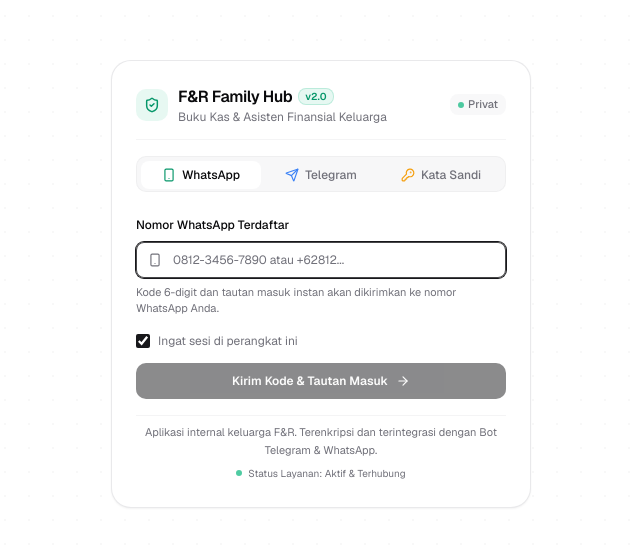
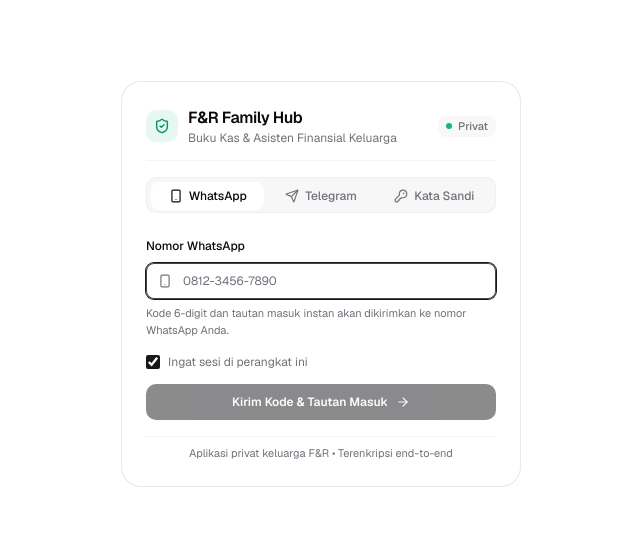
Before and after one commit to muhalfatih/fnr-family-assistant, a Next.js app: page /login in a window 1280 px wide. Shown: the part 116-662 px from the top of the page, without its empty margins (319-959 px from the left). Built offline with nearby package versions, Linux system fonts and the light colour scheme.

Commit message:
refactor(login): distill UI layout, tabs, and labels for minimalist clarity

```diff
--- a/src/app/login/page.tsx
+++ b/src/app/login/page.tsx
@@ -312,19 +312,9 @@
   }
 
   return (
-    <main className="min-h-screen w-full bg-background flex flex-col justify-center items-center p-4 sm:p-6 relative overflow-hidden select-none">
-      {/* Subtle flat geometric grid background */}
-      <div
-        className="absolute inset-0 opacity-[0.03] dark:opacity-[0.05] pointer-events-none"
-        style={{
-          backgroundImage:
-            "radial-gradient(currentColor 1px, transparent 1px)",
-          backgroundSize: "24px 24px",
-        }}
-      />
-
-      {/* Main Centered Card Container (Matching EditBudgetItemModal layout & typography) */}
-      <div className="sm:max-w-[420px] w-[95vw] rounded-2xl border border-border/80 bg-card p-5 sm:p-6 shadow-sm space-y-4 z-10 backdrop-blur-xs">
+    <main className="min-h-screen w-full bg-background flex flex-col justify-center items-center p-4 sm:p-6 relative select-none">
+      {/* Main Centered Card Container */}
+      <div className="sm:max-w-[400px] w-full rounded-2xl border border-border/80 bg-card p-5 sm:p-6 shadow-xs space-y-4 z-10">
         {/* Integrated Card Header */}
         <div className="space-y-1 pb-3.5 border-b border-border/40 text-left">
           <div className="flex items-center justify-between gap-2">
@@ -333,21 +323,16 @@
                 <ShieldCheck className="size-4" strokeWidth={2.2} aria-hidden="true" />
               </div>
               <div className="flex flex-col">
-                <div className="flex items-center gap-1.5">
-                  <h1 className="text-base font-semibold tracking-tight text-foreground">
-                    F&amp;R Family Hub
-                  </h1>
-                  <span className="text-[10px] font-semibold px-1.5 py-0.2 rounded-md bg-emerald-500/10 text-emerald-600 dark:text-emerald-400 border border-emerald-500/20">
-                    v2.0
-                  </span>
-                </div>
+                <h1 className="text-base font-semibold tracking-tight text-foreground">
+                  F&amp;R Family Hub
+                </h1>
                 <p className="text-xs text-muted-foreground">
                   Buku Kas &amp; Asisten Finansial Keluarga
                 </p>
               </div>
             </div>
-            <span className="inline-flex items-center gap-1 text-[11px] font-medium text-muted-foreground bg-muted/60 px-2 py-0.5 rounded-md shrink-0">
-              <span className="size-1.5 rounded-full bg-emerald-500 animate-pulse" />
+            <span className="inline-flex items-center gap-1.5 text-[11px] font-medium text-muted-foreground bg-muted/60 px-2 py-0.5 rounded-md shrink-0">
+              <span className="size-1.5 rounded-full bg-emerald-500" />
               <span>Privat</span>
             </span>
           </div>
@@ -368,21 +353,21 @@
                 value="whatsapp"
                 className="text-xs font-medium gap-1.5 h-7 rounded-md data-[state=active]:bg-background data-[state=active]:text-foreground data-[state=active]:shadow-xs transition-all cursor-pointer"
               >
-                <Smartphone className="size-3.5 text-emerald-600 dark:text-emerald-400" />
+                <Smartphone className="size-3.5" />
                 <span>WhatsApp</span>
               </TabsTrigger>
               <TabsTrigger
                 value="telegram"
                 className="text-xs font-medium gap-1.5 h-7 rounded-md data-[state=active]:bg-background data-[state=active]:text-foreground data-[state=active]:shadow-xs transition-all cursor-pointer"
               >
-                <Send className="size-3.5 text-blue-500" />
+                <Send className="size-3.5" />
                 <span>Telegram</span>
               </TabsTrigger>
               <TabsTrigger
                 value="password"
                 className="text-xs font-medium gap-1.5 h-7 rounded-md data-[state=active]:bg-background data-[state=active]:text-foreground data-[state=active]:shadow-xs transition-all cursor-pointer"
               >
-                <KeyRound className="size-3.5 text-amber-500" />
+                <KeyRound className="size-3.5" />
                 <span>Kata Sandi</span>
               </TabsTrigger>
             </TabsList>
@@ -395,7 +380,7 @@
             {method === "whatsapp" ? (
               <div className="space-y-1.5">
                 <Label htmlFor="whatsappInput" className="text-xs font-medium text-foreground">
-                  Nomor WhatsApp Terdaftar
+                  Nomor WhatsApp
                 </Label>
                 <div className="relative flex items-center">
                   <Smartphone className="absolute left-3 size-3.5 text-muted-foreground pointer-events-none" />
@@ -407,7 +392,7 @@
                       setPhone(e.target.value);
                       if (error) setError(null);
                     }}
-                    placeholder="0812-3456-7890 atau +62812..."
+                    placeholder="0812-3456-7890"
                     className="h-9 pl-9 text-xs bg-background/50 border-border/60 focus:border-primary/80"
                     disabled={isLoading}
                     autoFocus
@@ -433,7 +418,7 @@
                       setTelegramId(e.target.value);
                       if (error) setError(null);
                     }}
-                    placeholder="Contoh: 123456789 atau @fatih"
+                    placeholder="123456789 atau @username"
                     className="h-9 pl-9 text-xs bg-background/50 border-border/60 focus:border-primary/80"
                     disabled={isLoading}
                     autoFocus
@@ -625,7 +610,7 @@
             {/* Email Input */}
             <div className="space-y-1.5">
               <Label htmlFor="loginEmailInput" className="text-xs font-medium text-foreground">
-                Email Akun Keluarga
+                Email
               </Label>
               <div className="relative flex items-center">
                 <Mail className="absolute left-3 size-3.5 text-muted-foreground pointer-events-none" />
@@ -637,7 +622,7 @@
                     setEmail(e.target.value);
                     if (error) setError(null);
                   }}
-                  placeholder="contoh@keluarga.hub"
+                  placeholder="nama@keluarga.hub"
                   className="h-9 pl-9 text-xs bg-background/50 border-border/60 focus:border-primary/80"
                   disabled={isLoading}
                   autoComplete="email"
@@ -722,15 +707,11 @@
           </form>
         )}
 
-        {/* Footer Security Notice */}
-        <div className="text-center pt-2 space-y-1.5 border-t border-border/40">
-          <p className="text-[11px] text-muted-foreground leading-relaxed">
-            Aplikasi internal keluarga F&amp;R. Terenkripsi dan terintegrasi dengan Bot Telegram &amp; WhatsApp.
+        {/* Footer Reassurance */}
+        <div className="text-center pt-2 border-t border-border/40">
+          <p className="text-[11px] text-muted-foreground">
+            Aplikasi privat keluarga F&amp;R • Terenkripsi end-to-end
           </p>
-          <div className="inline-flex items-center gap-1.5 text-[10px] text-muted-foreground">
-            <span className="size-1.5 rounded-full bg-emerald-500 animate-pulse" />
-            <span>Status Layanan: Aktif &amp; Terhubung</span>
-          </div>
         </div>
       </div>
     </main>
@@ -742,8 +723,8 @@
     <Suspense
       fallback={
         <main className="min-h-screen w-full bg-background flex flex-col justify-center items-center p-4 sm:p-6 select-none">
-          <div className="sm:max-w-[420px] w-[95vw] rounded-2xl border border-border/80 bg-card p-6 shadow-sm flex flex-col items-center gap-3">
-            <div className="size-8 rounded-lg bg-emerald-500/10 text-emerald-600 dark:text-emerald-400 flex items-center justify-center shadow-xs ring-1 ring-emerald-500/20">
+          <div className="sm:max-w-[400px] w-full rounded-2xl border border-border/80 bg-card p-6 shadow-xs flex flex-col items-center gap-3">
+            <div className="size-8 rounded-lg bg-emerald-500/10 text-emerald-600 dark:text-emerald-400 flex items-center justify-center ring-1 ring-emerald-500/20">
               <ShieldCheck className="size-4" />
             </div>
             <div className="flex items-center gap-2 text-xs text-muted-foreground">
```
